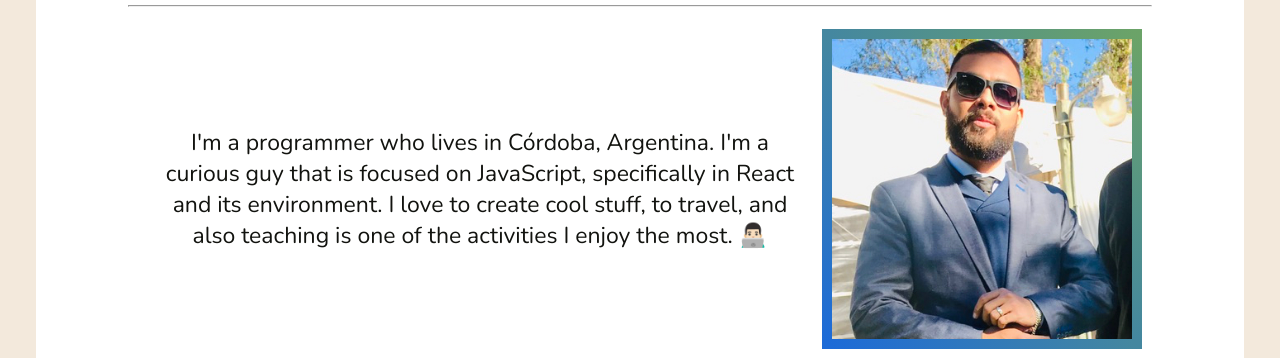
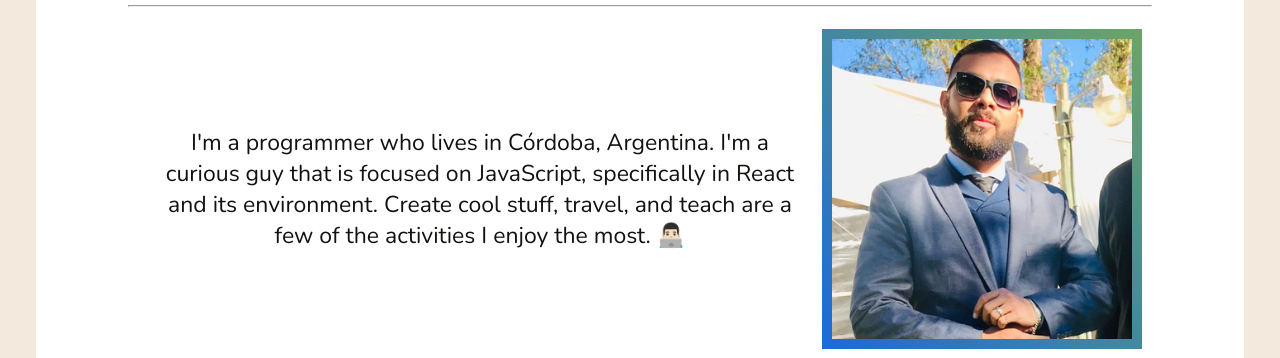
Before and after one commit to ann0nip/personal_site, a Gatsby site: page / in a window 1280 px wide. Shown: the part 442-800 px from the top of the page. Built offline with nearby package versions, Linux system fonts and the light colour scheme; Gatsby itself is replaced by a stand-in of ours.

Commit message:
Text updates

```diff
--- a/src/components/Details/Details.js
+++ b/src/components/Details/Details.js
@@ -6,9 +6,9 @@ export default function Details() {
     <BiographyContainer>
       <Biography>
         I'm a programmer who lives in Córdoba, Argentina. I'm a curious guy that
-        is focused on JavaScript, specifically in React and its environment. I
-        love to create cool stuff, to travel, and also teaching is one of the
-        activities I enjoy the most. 👨🏻‍💻
+        is focused on JavaScript, specifically in React and its environment.
+        Create cool stuff, travel, and teach are a few of the activities I enjoy
+        the most. 👨🏻‍💻
       </Biography>
       <BiographyImg src={profile}></BiographyImg>
     </BiographyContainer>
```
